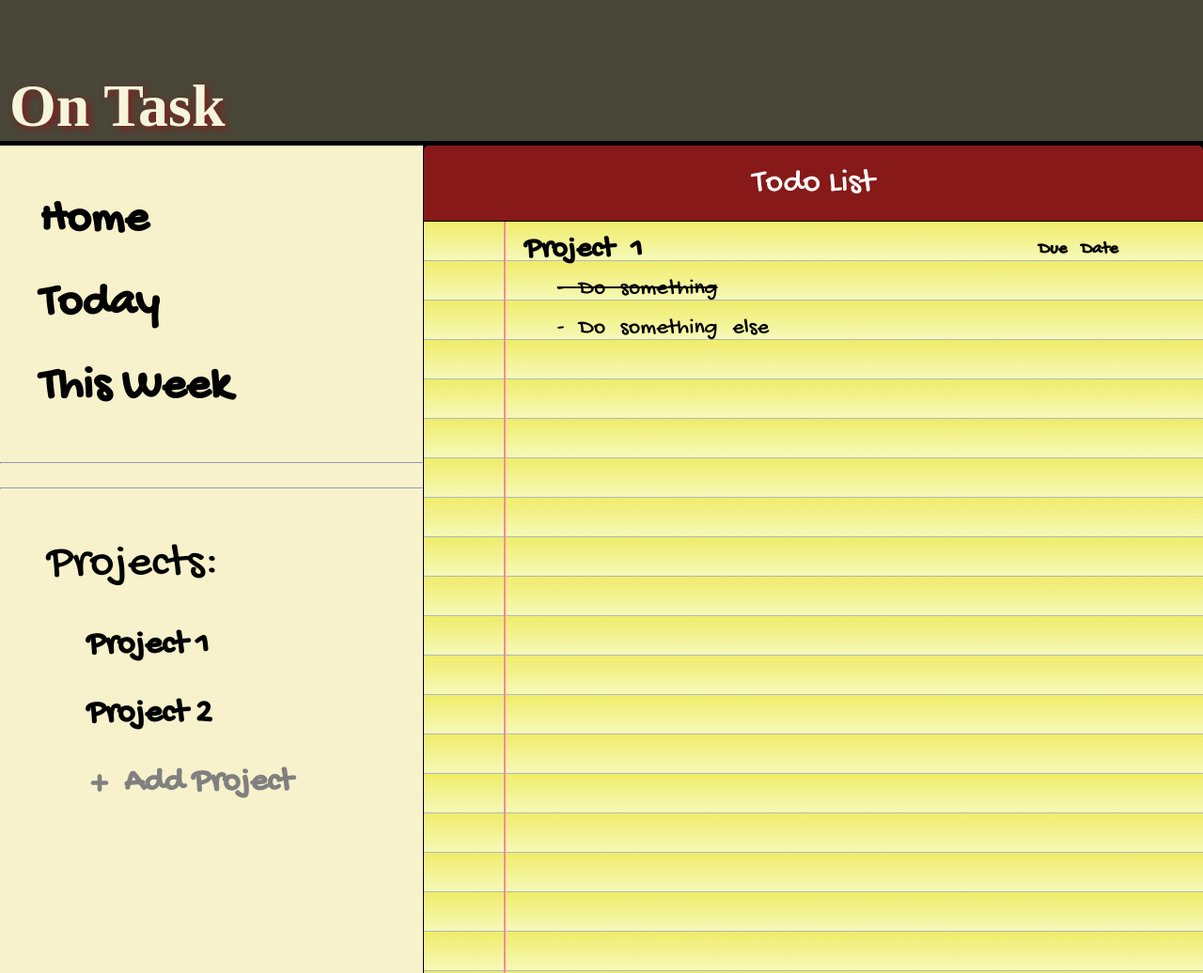
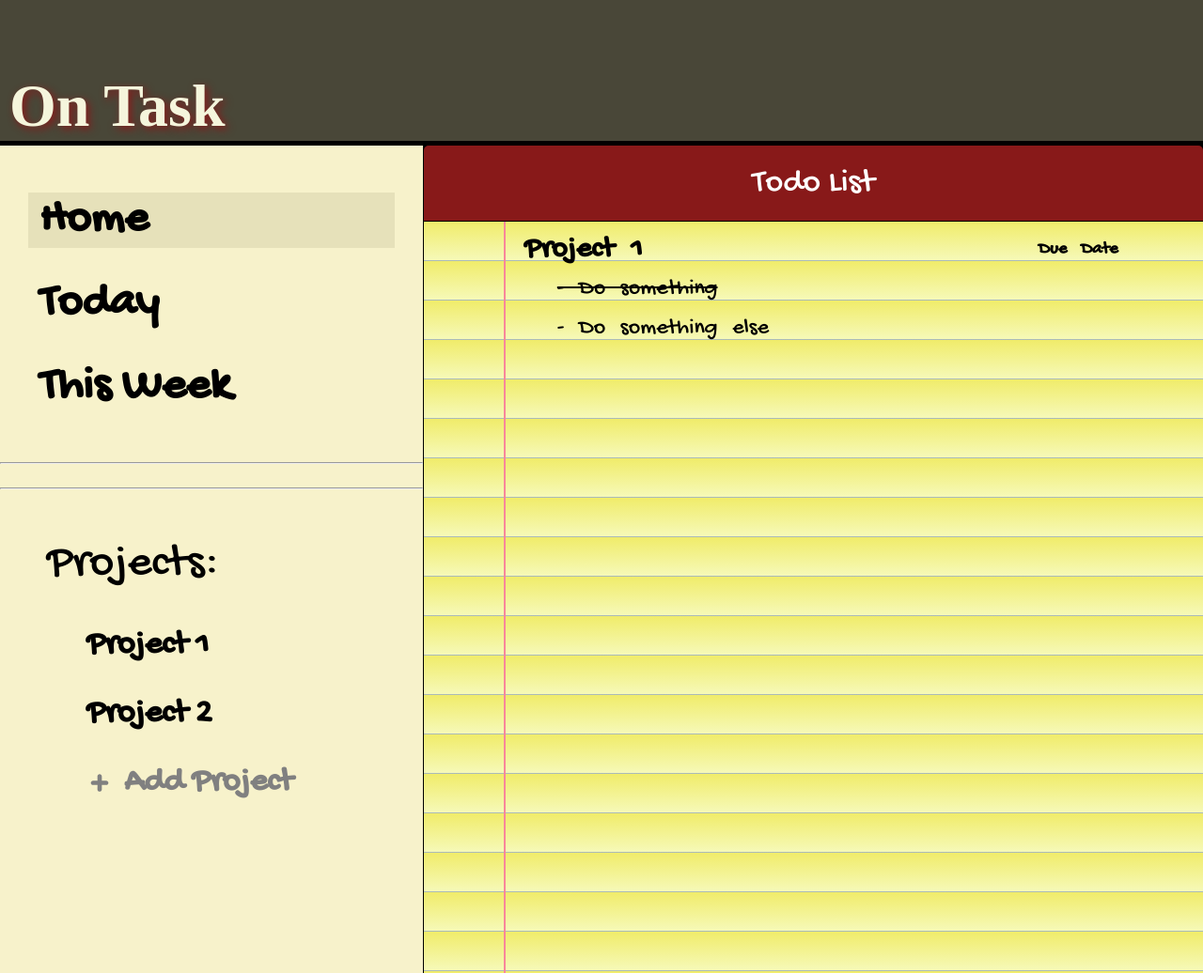
Before and after one commit to JPAK36/todo-list, a website: page dist/index.html in a window 1280 px wide. Shown: the whole page at 94% size. Drawn offline with Linux system fonts and the light colour scheme.

Commit message:
Add active class for nav to display current active nav tab

```diff
--- a/dist/index.html
+++ b/dist/index.html
@@ -20,7 +20,7 @@
         <div id="sidebar">
             <nav>
                 <ul id="nav-btns">
-                    <li>Home</li>
+                    <li class='active'>Home</li>
                     <li>Today</li>
                     <li>This Week</li>
                 </ul>
--- a/dist/style.css
+++ b/dist/style.css
@@ -99,6 +99,9 @@ hr {
     display: flex;
 }
 
+.active {
+    background: #e6e1ba;
+}
 
 .notepad {
     min-width: 600px;
```
